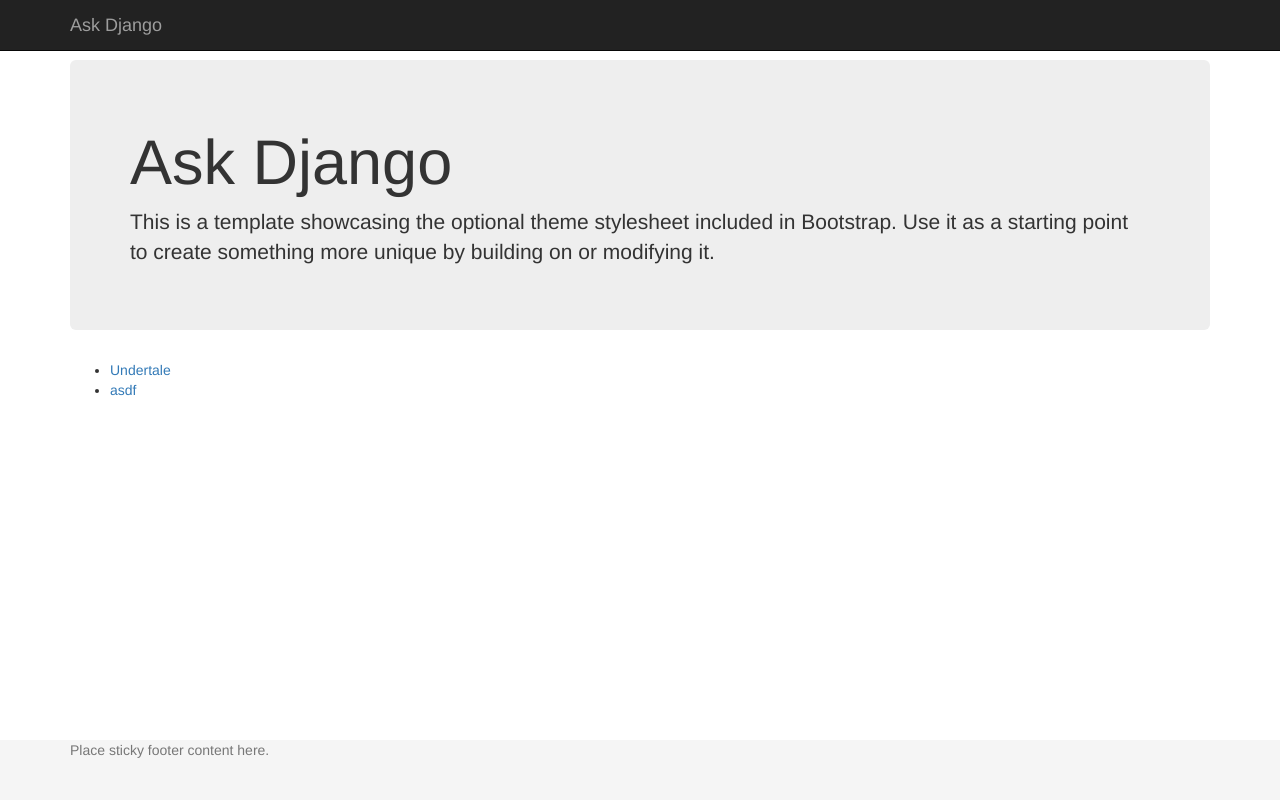
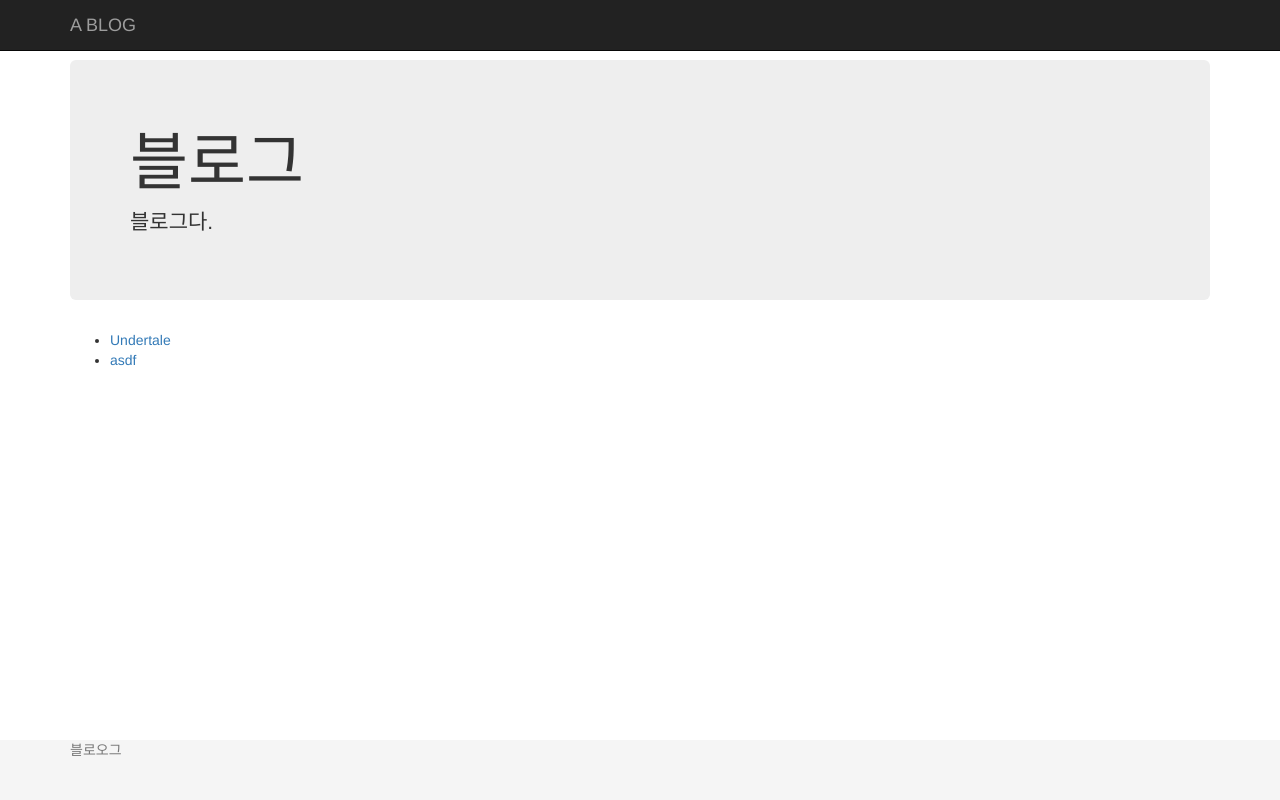
Before and after one commit to gun517/kunhyoungpark, a Django app: page / in a window 1280 px wide. Run offline with Django 3.2, Linux system fonts and the light colour scheme; data comes from the database, SQL or seed files in the repository; some libraries are stand-ins or nearby versions.

Commit message:
change title

```diff
--- a/blog/templates/blog/base.html
+++ b/blog/templates/blog/base.html
@@ -2,7 +2,7 @@
 <html>
 <head>
 <meta charset="utf-8" />
-<title>Ask Django Blog</title>
+<title>A BLOG</title>
 <link rel="stylesheet" href="https://maxcdn.bootstrapcdn.com/bootstrap/3.3.6/css/bootstrap.min.css" />
 <style>
 body {
@@ -29,7 +29,7 @@
 <div class="navbar navbar-inverse navbar-fixed-top">
     <div class="container">
         <div class="navbar-header">
-            <a class="navbar-brand" href="#">Ask Django</a>
+            <a class="navbar-brand" href="#">A BLOG</a>
         </div>
     </div>
 </div>
@@ -46,7 +46,7 @@
 
 <div class="footer">
     <div class="container">
-        <p class="text-muted">Place sticky footer content here.</p>
+        <p class="text-muted">블로오그</p>
     </div>
 </div>
 
--- a/blog/templates/blog/index.html
+++ b/blog/templates/blog/index.html
@@ -2,8 +2,8 @@
 {% block content %}
 
     <div class="jumbotron">
-        <h1>Ask Django</h1>
-        <p>This is a template showcasing the optional theme stylesheet included in Bootstrap. Use it as a starting point to create something more unique by building on or modifying it.</p>
+        <h1>블로그</h1>
+        <p>블로그다.</p>
     </div>
 
         <ul>
```
